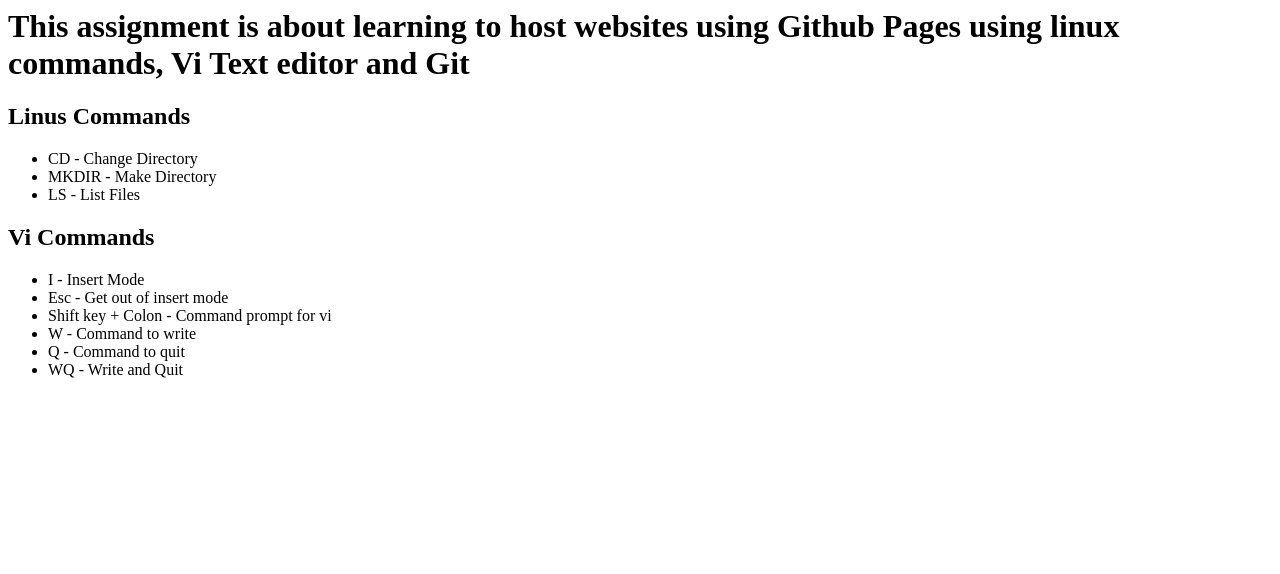
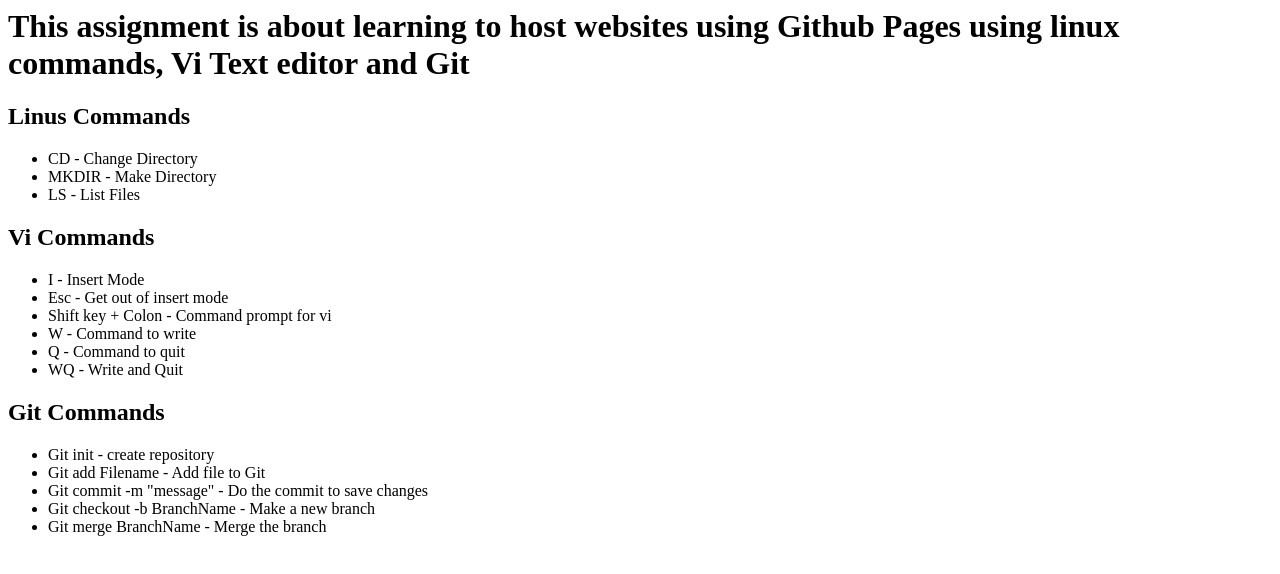
Before and after one commit to Dk45njit/website, a plain HTML site: page index.html in a window 1280 px wide. Drawn offline with Linux system fonts and the light colour scheme.

Commit message:
added git commands in index file

```diff
--- a/index.html
+++ b/index.html
@@ -21,5 +21,14 @@
 				<li>WQ - Write and Quit</li>
 			   </ul>
 			</p>
+		<h2>Git Commands</h2>
+			<p><ul>
+				<li>Git init - create repository</li>
+				<li>Git add Filename - Add file to Git</li>
+				<li>Git commit -m "message" - Do the commit to save changes</li>
+				<li>Git checkout -b BranchName - Make a new branch</li>
+				<li>Git merge BranchName - Merge the branch</li>
+			   </ul>
+			</p>
 	</body>
 </html>
```
